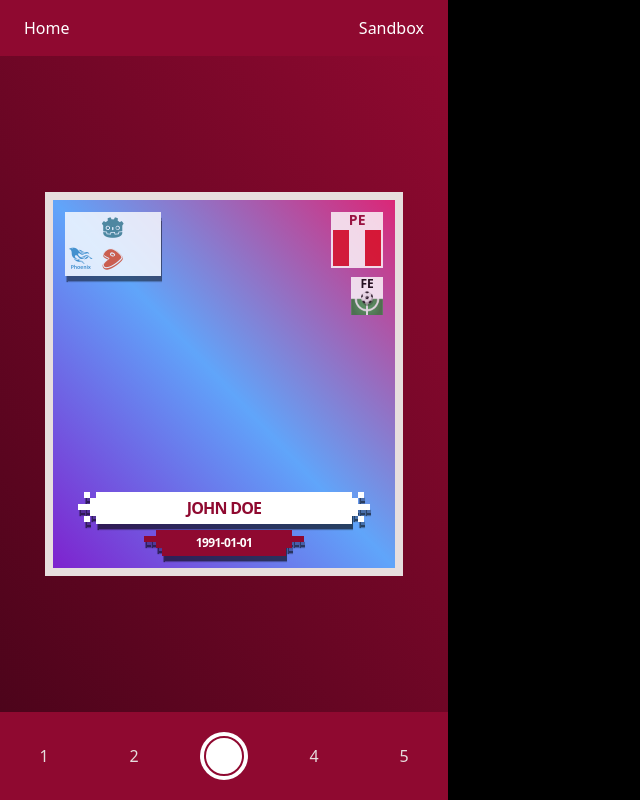
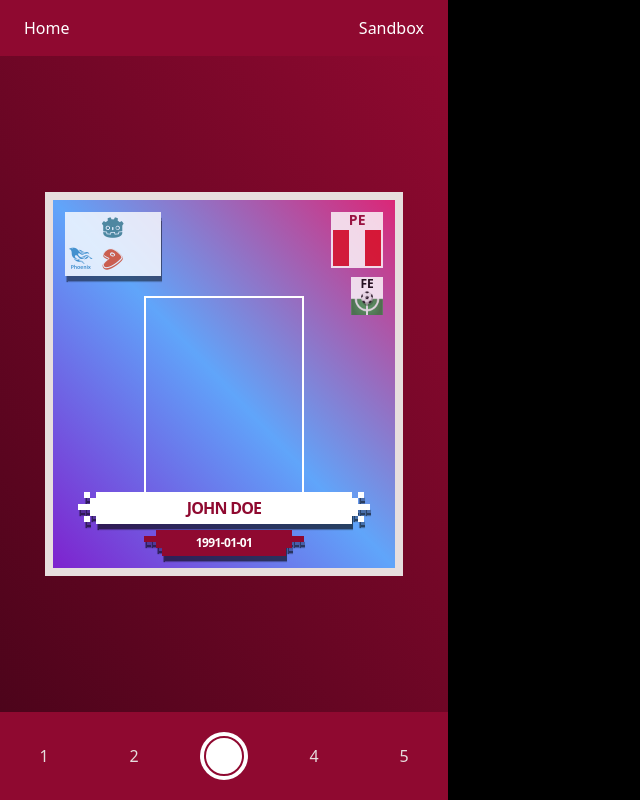
Before and after one commit to lvidal1/react-card-generator, a Next.js app: page /sandbox in a window 1280 px wide. Shown: the whole page, without its empty margins (0-640 px from the left). Built offline with nearby package versions, Linux system fonts and the light colour scheme; some icons are missing.

Commit message:
Add simple area for photo

```diff
--- a/components/Area.js
+++ b/components/Area.js
@@ -30,12 +30,16 @@ const Area = () => {
 				className={classNames(
 					styles.layer,
 					styles["bg-layer-purple"],
-					styles["bg-layer-color-3"]
+					styles["bg-layer-color-3"],
+					"relative"
 				)}
 				id="layer"
 				data-testid="Area.layer"
 			>
-				<div className="flex items-stretch flex-col h-full">
+				<div className=" h-full w-full absolute top-0 left-0 z-0">
+					<div className="relative mt-24 h-52 w-40 mx-auto border-2 border-white z-0"></div>
+				</div>
+				<div className="flex items-stretch flex-col h-full z-10 relative">
 					<div className="flex-1 w-full flex justify-between">
 						<div className="">
 							<Technologies
```
